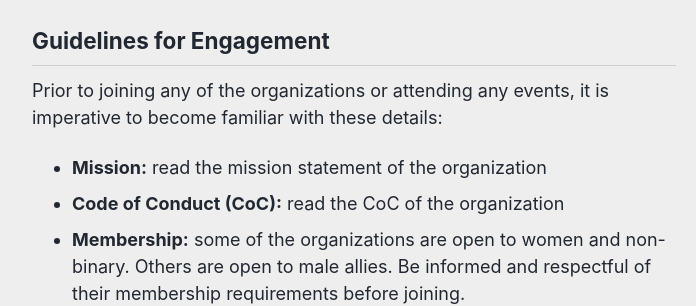
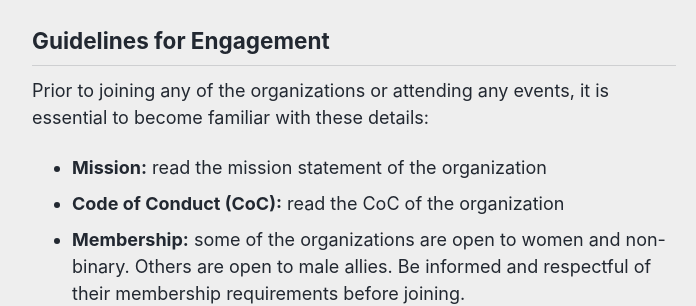
Before and after one commit to reshamas/reshamas.github.io, a Jekyll site: the page built from _posts/2018-05-09-resource-guide-for-women-in-data-science.md, in a window 1280 px wide and 900 px high, scrolled down 1876 px. Shown: the part 180-486 px from the top of the window, without its empty margins (286-982 px from the left). Built offline with Jekyll 4.4.1, drawn with Linux system fonts in a browser that asks for light colours; comment, search, counter and statistics services are not loaded; some of the changed text lies outside the part shown.

Commit message:
Update 2018-05-09-resource-guide-for-women-in-data-science.md

```diff
--- a/_posts/2018-05-09-resource-guide-for-women-in-data-science.md
+++ b/_posts/2018-05-09-resource-guide-for-women-in-data-science.md
@@ -40,7 +40,7 @@ This resource will also be valuable to **male allies** who seek to diversify the
 
 
 ## Guidelines for Engagement
-Prior to joining any of the organizations or attending any events, it is imperative to become familiar with these details:
+Prior to joining any of the organizations or attending any events, it is essential to become familiar with these details:
 - **Mission:**  read the mission statement of the organization
 - **Code of Conduct (CoC):**  read the CoC of the organization
 - **Membership:**  some of the organizations are open to women and non-binary. Others are open to male allies.  Be informed and respectful of their membership requirements before joining.
```
Also changed, not shown: other parts of _posts/2018-05-09-resource-guide-for-women-in-data-science.md (+1 -1 lines).
